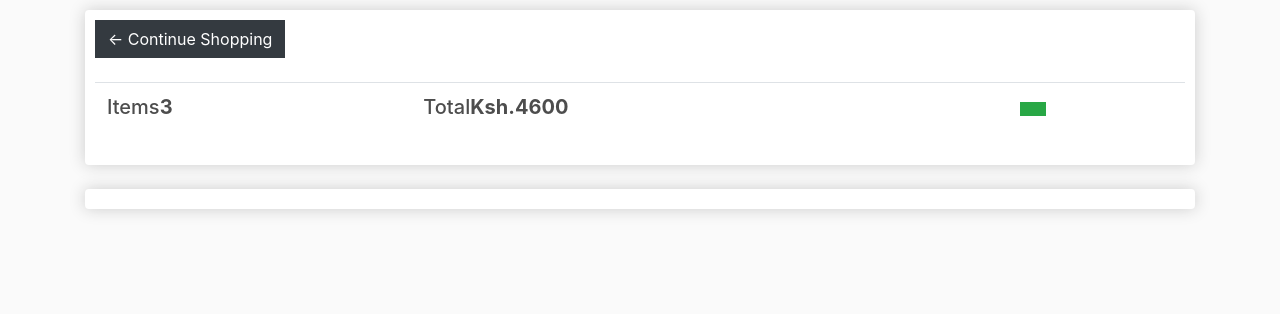
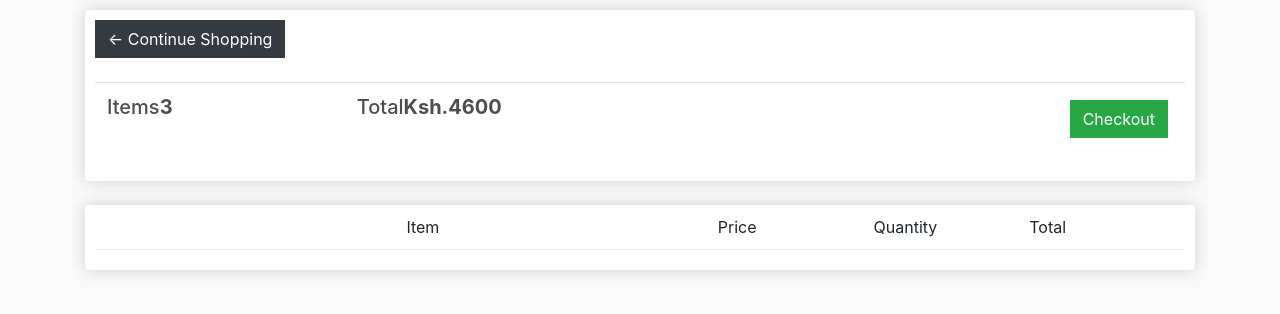
Before and after one commit to CindyKatoni/HeavenScent, a Django app: page /cart/ in a window 1280 px wide. Shown: the part 57-371 px from the top of the page. Run offline with Django 3.2, Linux system fonts and the light colour scheme; lists and menus that the app fills with data are empty; some libraries are stand-ins or nearby versions.

Commit message:
Table for displaying items on the cart

```diff
--- a/store/templates/store/cart.html
+++ b/store/templates/store/cart.html
@@ -15,14 +15,20 @@
                         <h5>Total<strong>Ksh.4600</strong></h5>
                     </th>
                     <th>
-                        <a class="btn btn-success" href="{% url 'checkout' %}"></a>
+                        <a style="float: right; margin: 5px;" class="btn btn-success" href="{% url 'checkout' %}">Checkout</a>
                     </th>
                 </tr>
             </table>
         </div>
         <br>
         <div class="box-element">
-
+            <div class="cart-row">
+                <div style="flex:2;"></div>
+                <div style="flex:2;">Item</div>
+                <div style="flex:1;">Price</div>
+                <div style="flex:1;">Quantity</div>
+                <div style="flex:1;">Total</div>
+            </div>
         </div>
     </div>
 </div>{% endblock content %}
```
